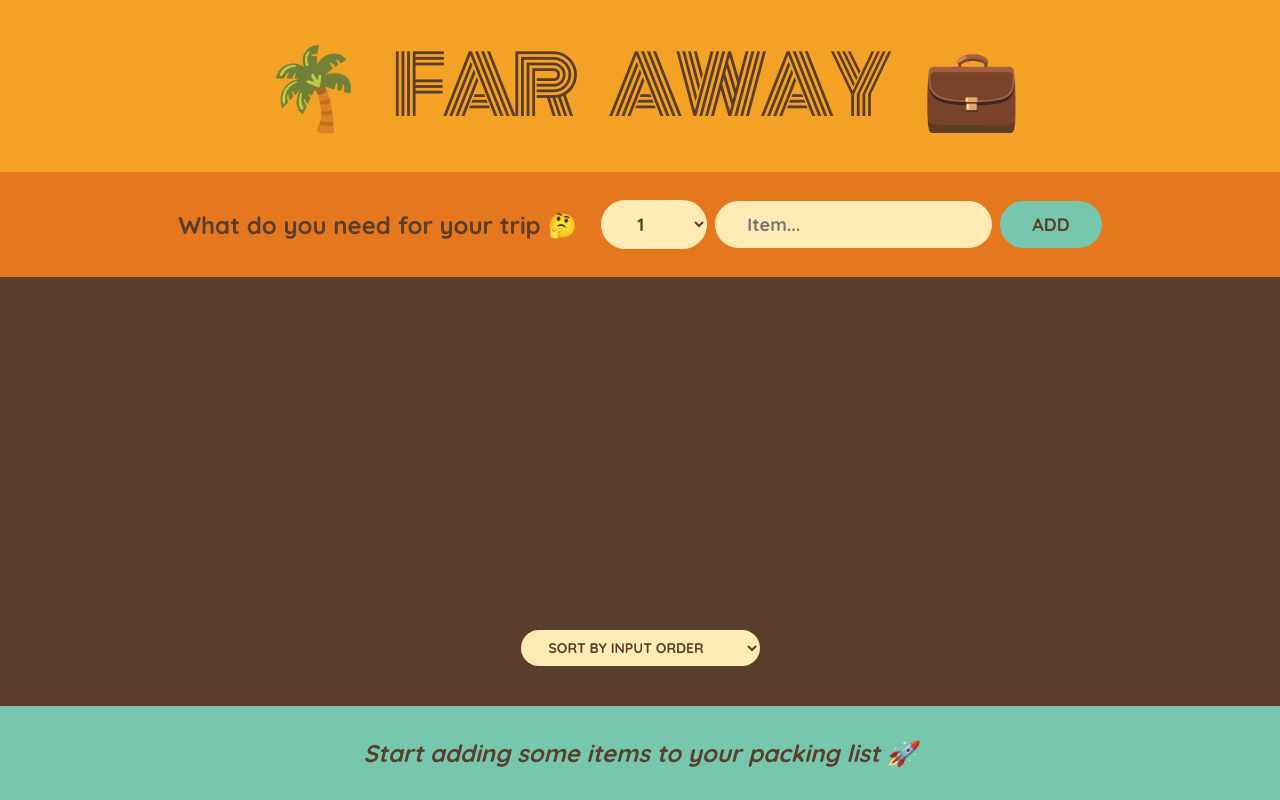
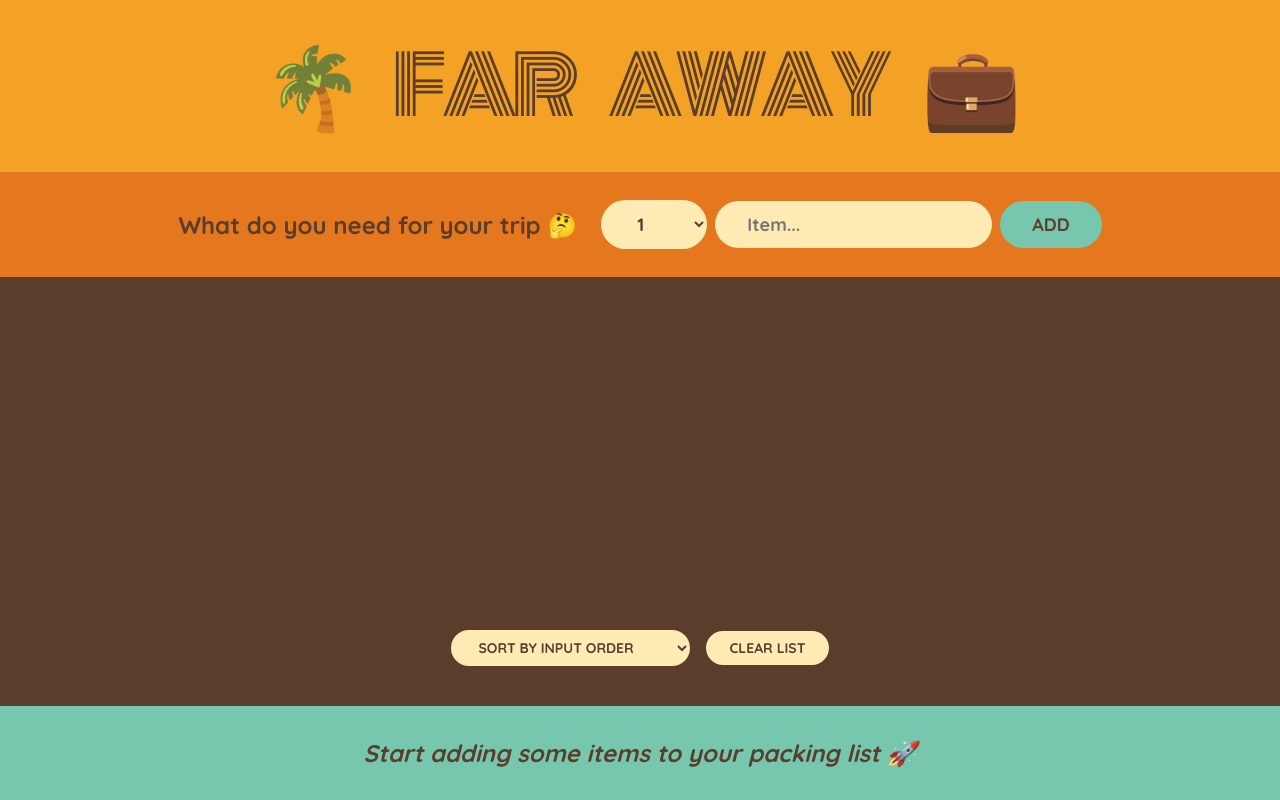
Before and after one commit to martindavid99/travel-list, a React (Create React App) app: page / in a window 1280 px wide. Built offline with nearby package versions, Linux system fonts and the light colour scheme.

Commit message:
clear the list

```diff
--- a/src/App.js
+++ b/src/App.js
@@ -19,6 +19,14 @@ export default function App() {
     );
   }
 
+  function handleClearList() {
+    const confirmed = window.confirm(
+      "Are you sure you want to delete all the items?",
+    );
+
+    if (confirmed) setItems([]);
+  }
+
   return (
     <div className="app">
       <Logo />
@@ -27,6 +35,7 @@ export default function App() {
         items={items}
         onDeleteItem={handleDeleteItem}
         onToggleItem={handleToggleItem}
+        onClearList={handleClearList}
       />
       <Stats items={items} />
     </div>
@@ -79,7 +88,7 @@ function Form({ onAddItems }) {
   );
 }
 
-function PackingList({ items, onDeleteItem, onToggleItem }) {
+function PackingList({ items, onDeleteItem, onToggleItem, onClearList }) {
   const [sortBy, setSortBy] = useState("input");
 
   let sortedItems;
@@ -114,6 +123,7 @@ function PackingList({ items, onDeleteItem, onToggleItem }) {
           <option value="description">Sort by description</option>
           <option value="packed">Sort by packed status</option>
         </select>
+        <button onClick={onClearList}>Clear list</button>
       </div>
     </div>
   );
```
